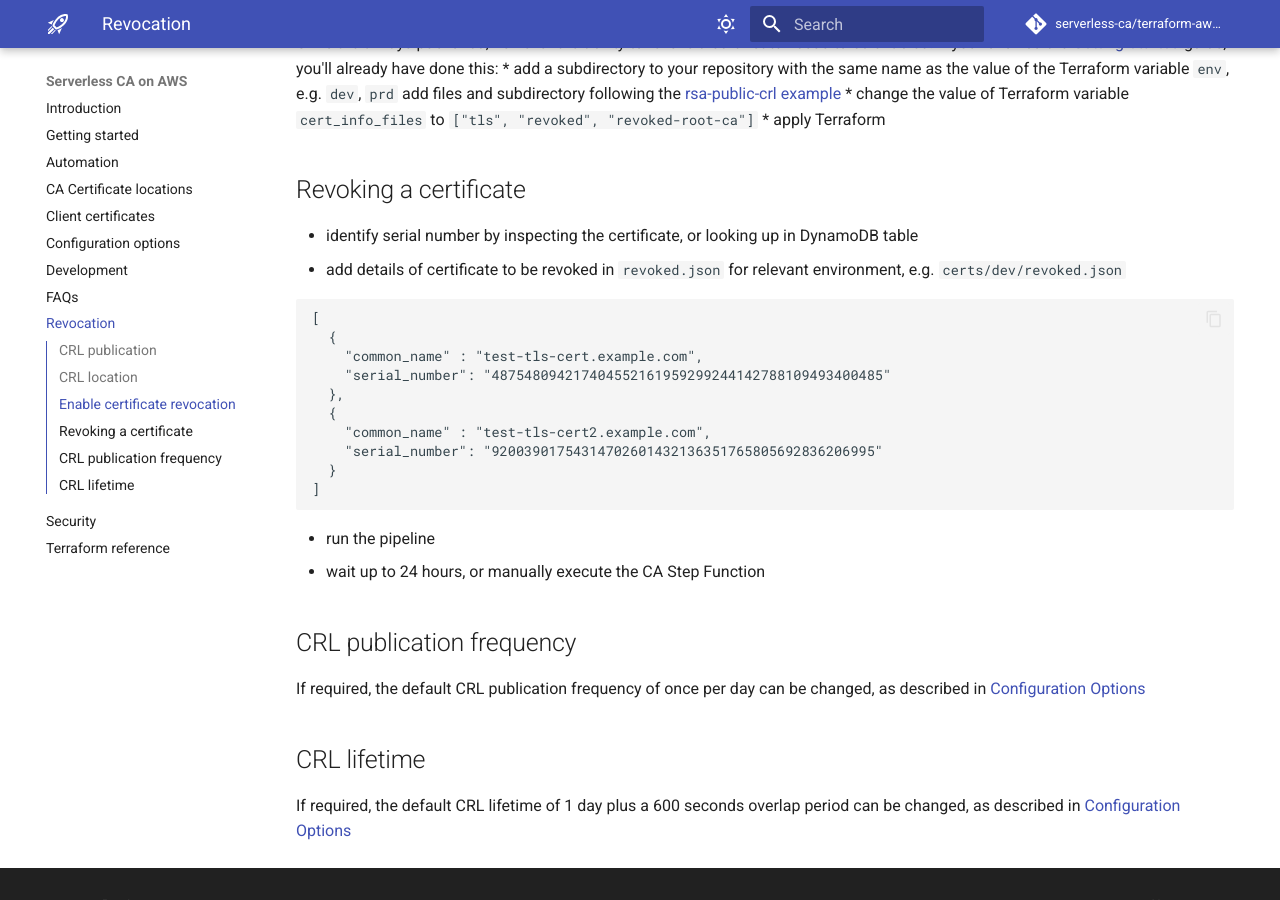
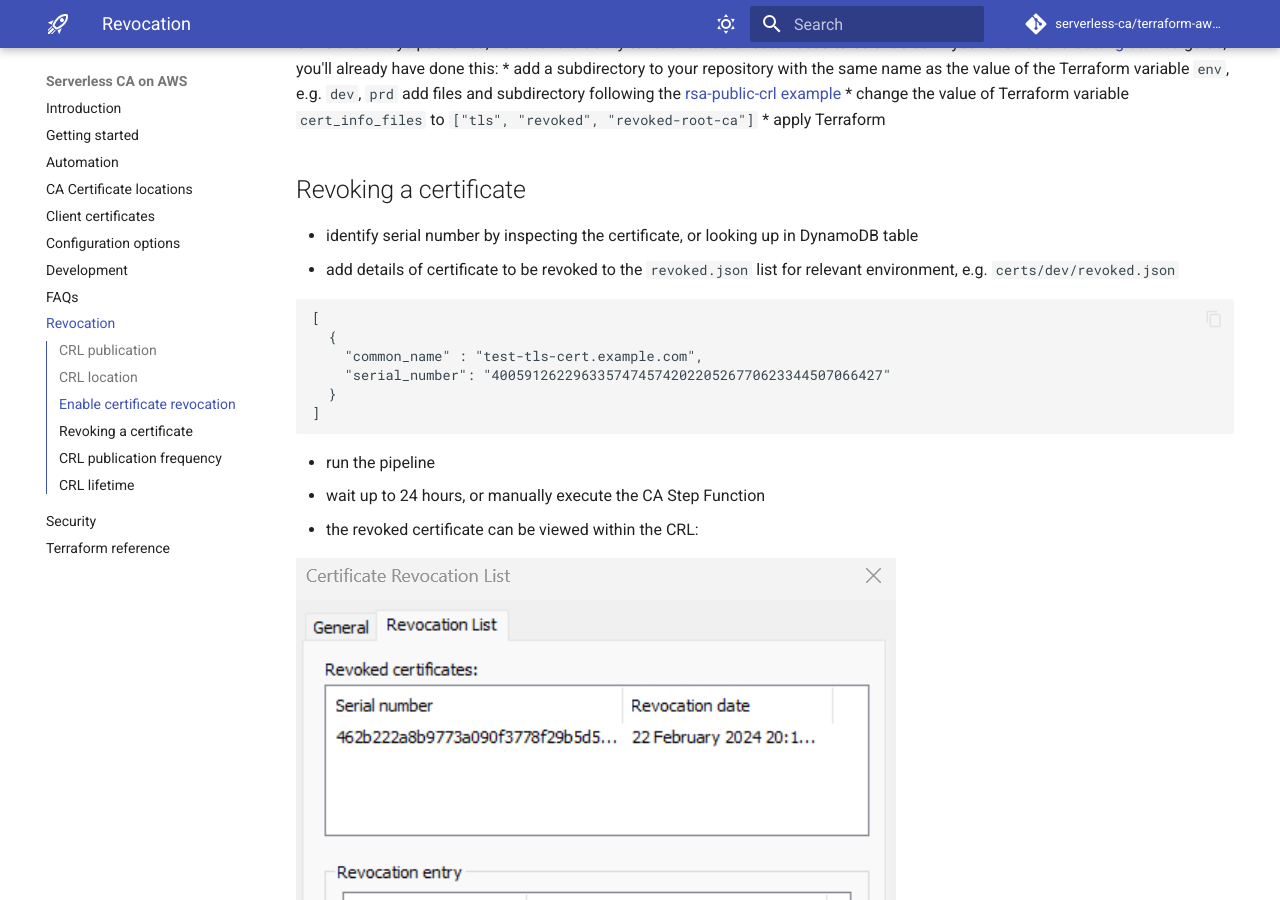
Before and after one commit to serverless-ca/terraform-aws-ca, an MkDocs documentation site: the page built from docs/revocation.md, in a window 1280 px wide and 900 px high, scrolled down 1448 px. Built offline with MkDocs 1.6.1 and Material for MkDocs 9.7.7, drawn with Linux system fonts in a browser that asks for light colours; comment, search, counter and statistics services are not loaded.

Commit message:
Additional images for documentation (#88)

````diff
--- a/docs/revocation.md
+++ b/docs/revocation.md
@@ -1,6 +1,6 @@
 # Certificate Revocation
 
-![Alt text](images/crl.png?raw=true "Certificate Revocation List")
+![Certificate Revocation List](images/crl.png?raw=true)
 
 * Certificates can be revoked using a Certificate Revocation List (CRL)
 * Online Certificate Status Protocol (OCSP) is not supported
@@ -29,21 +29,20 @@ add files and subdirectory following the [rsa-public-crl example](https://github
 ## Revoking a certificate
 
 * identify serial number by inspecting the certificate, or looking up in DynamoDB table
-* add details of certificate to be revoked in `revoked.json` for relevant environment, e.g. `certs/dev/revoked.json`
+* add details of certificate to be revoked to the `revoked.json` list for relevant environment, e.g. `certs/dev/revoked.json`
 ```json
 [
   {
     "common_name" : "test-tls-cert.example.com",
-    "serial_number": "487548094217404552161959299244142788109493400485"
-  },
-  {
-    "common_name" : "test-tls-cert2.example.com",
-    "serial_number": "92003901754314702601432136351765805692836206995"
+    "serial_number": "400591262296335747457420220526770623344507066427"
   }
 ]
 ```
 * run the pipeline
 * wait up to 24 hours, or manually execute the CA Step Function
+* the revoked certificate can be viewed within the CRL:
+
+![Revoked certificate](images/crl-revoked.png?raw=true)
 
 ## CRL publication frequency
 If required, the default CRL publication frequency of once per day can be changed, as described in [Configuration Options](./options.md#crl-publication-frequency)
````
Also changed, not shown: docs/automation.md (+6 -2 lines), docs/getting-started.md (+1 -1 lines), docs/locations.md (+4 -1 lines), docs/images/cache.png (added), docs/images/cdp.png (added), docs/images/crl-revoked.png (added), 2 other files.
